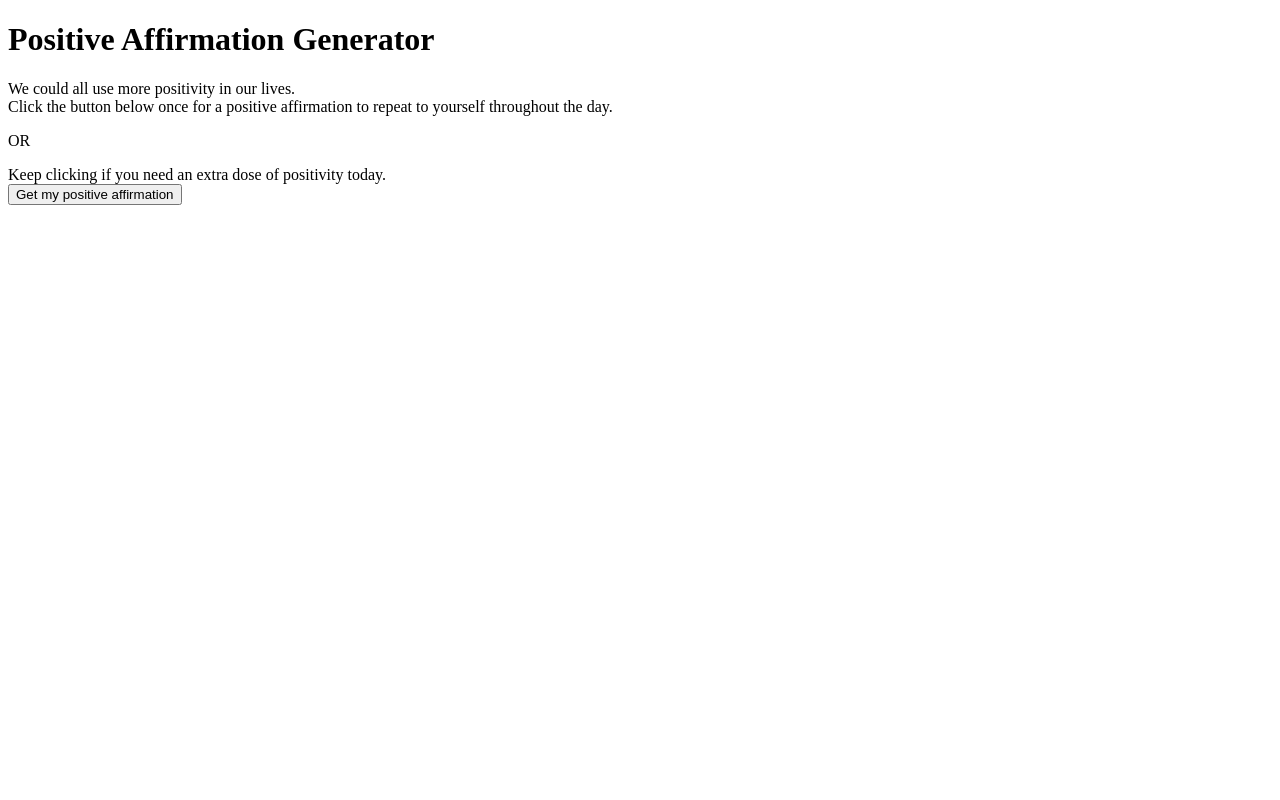
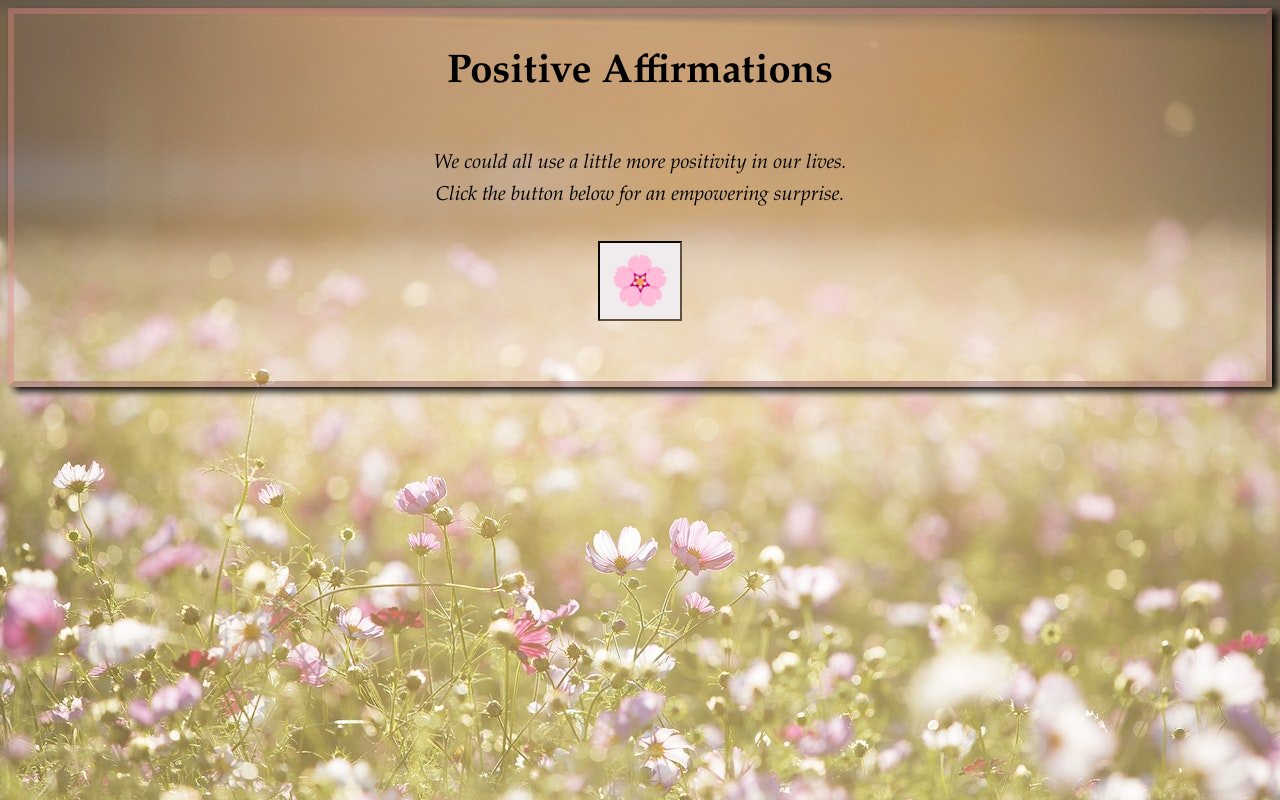
Before and after one commit to gwolanski/fortune-teller, a plain HTML site: page index.html in a window 1280 px wide. Drawn offline with Linux system fonts and the light colour scheme.

Commit message:
Completed styling.

```diff
--- a/index.html
+++ b/index.html
@@ -6,13 +6,12 @@
         <title>Positive Affirmations</title>
     </head>
     <body>
-        <h1>Positive Affirmation Generator</h1>
-        <div id="opening-line">We could all use more positivity in our lives.</div>
-        <div class="instructions">Click the button below once for a positive affirmation to repeat to yourself throughout the day. <p>OR</p>
-            Keep clicking if you need an extra dose of positivity today.
+        <h1>Positive Affirmations</h1>
+        <div id="opening-line">We could all use a little more positivity in our lives.</div>
+        <div class="instructions">Click the button below for an empowering surprise.
         </div>
-        <button id="button">Get my positive affirmation</button>
-        <div id="fortune"></div>
+        <button id="button">🌸</button>
+        <div id="fortune"> </div>
 
         <script src ="script.js"></script>
     </body>
--- a/styles.css
+++ b/styles.css
@@ -0,0 +1,45 @@
+html {
+    /* background: radial-gradient(rgb(147, 225, 140), rgb(218, 239, 218)); */
+    background-image: url(flowers.jpg);
+    background-size: cover;
+    background-repeat: no-repeat;
+    height: 100%;
+}
+
+h1 {
+    justify-self: center;
+    padding-bottom: 15px;
+    font-style:normal;
+}
+
+body {
+    border: 6px outset hsla(0,60%,70%, .4);
+    box-shadow: 6px 4px 8px;
+    text-align: center;
+    font-family: palatino, helvetica, verdana, 'lucida console';
+    font-size: 20px;
+    font-style:italic;
+    line-height: 1.6;
+}
+
+button {
+    margin-top: 30px;
+    font-size: 48px;
+    border: 2px inset rgb(96, 81, 62);
+    background-color: rgb(240, 235, 237);
+    padding: 10px;
+}
+
+button:hover {
+    background-color: rgb(235, 226, 146);
+    border: 2px outset rgb(96, 81, 62);
+    cursor: pointer;
+}
+
+#fortune {
+    padding-top: 30px;
+    padding-bottom: 30px;
+    font-family: 'apple chancery';
+    font-size: 30px;
+    color: rgb(121, 39, 57);
+}
```
Also changed, not shown: script.js (+2 -5 lines), flowers.jpg (added), 1 other file.
